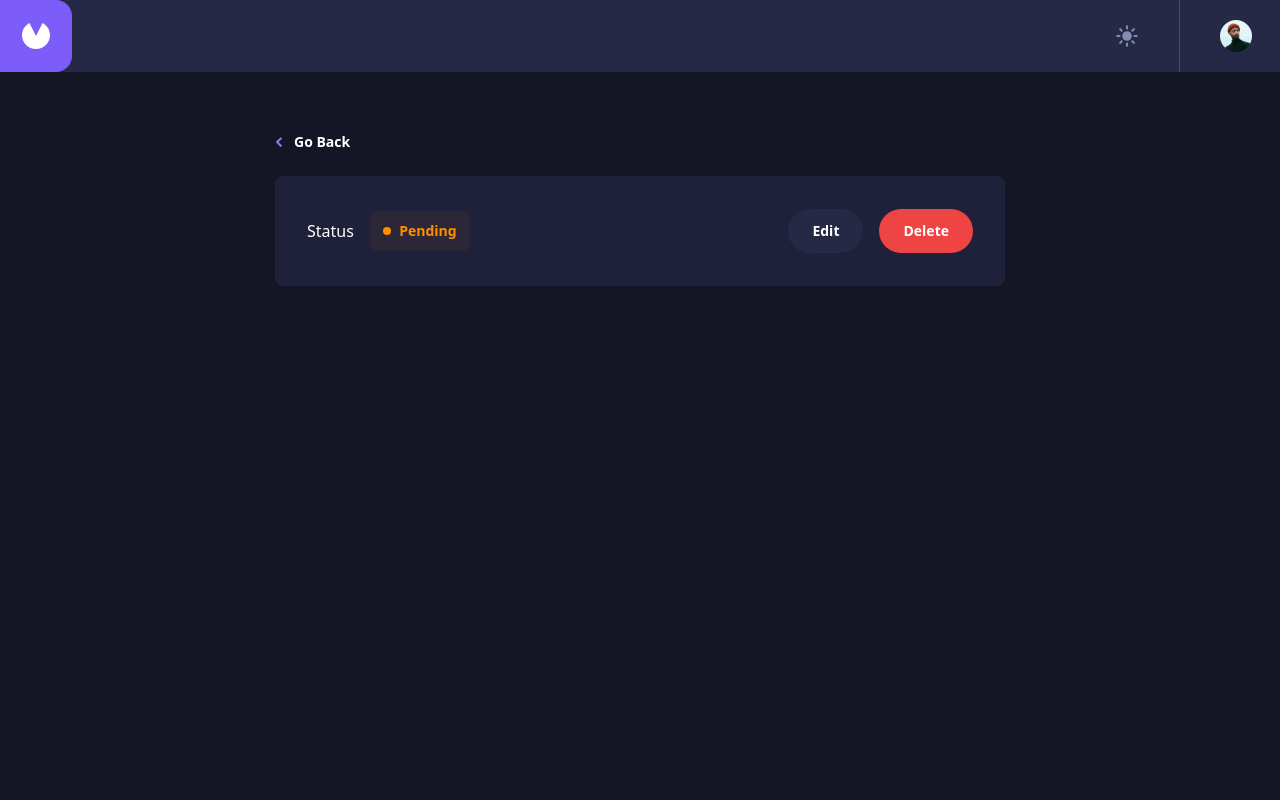
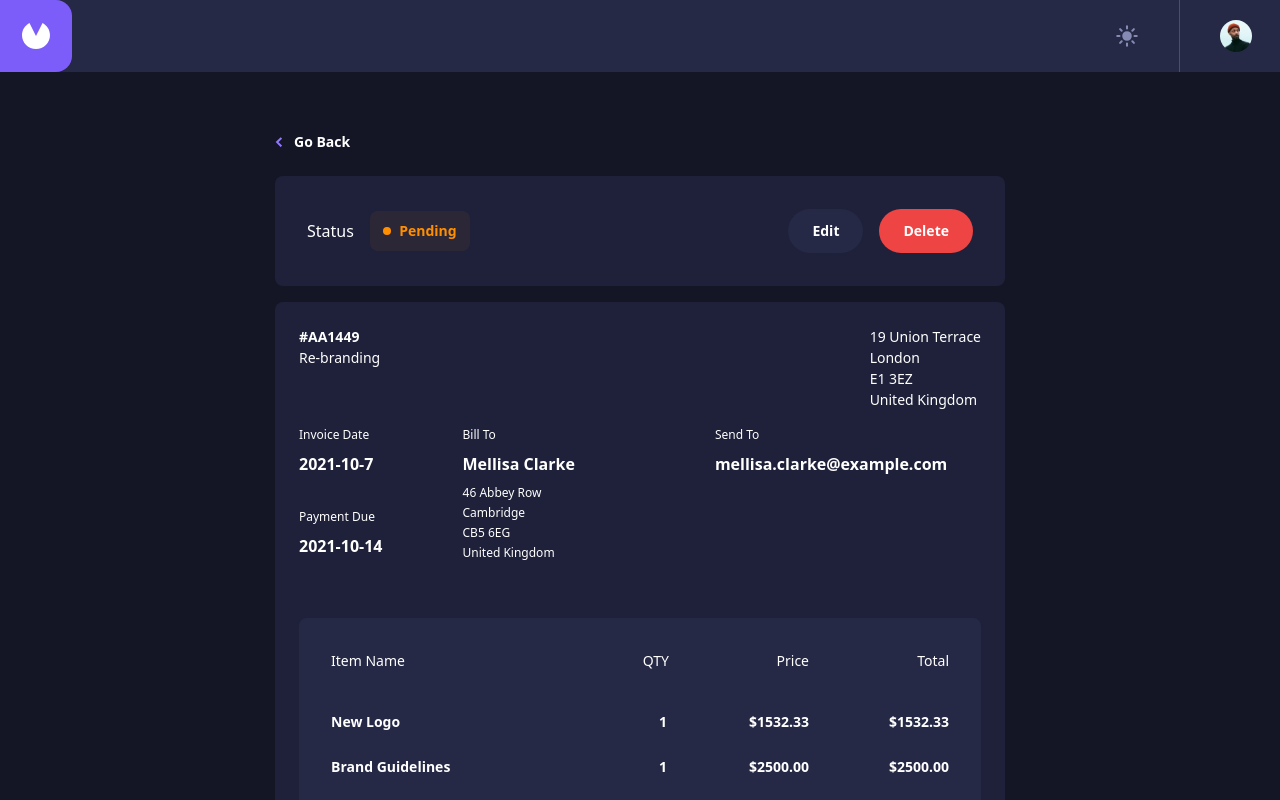
Before and after one commit to Cakinn1/Inovice-app, a React (Create React App) app: page /invoice/AA1449 in a window 1280 px wide. Shown: the top 800 px of the page. Built offline with nearby package versions, Linux system fonts and the light colour scheme.

Commit message:
implemented all user card info on invoices

```diff
--- a/src/App.tsx
+++ b/src/App.tsx
@@ -21,20 +21,20 @@ export interface InvoiceDataProps {
   total: number;
 }
 
-interface SenderAddressProps {
+export interface SenderAddressProps {
   street: string;
   city: string;
   postCode: string;
   country: string;
 }
 
-interface ClientAddressProps {
+export interface ClientAddressProps {
   street: string;
   city: string;
   postCode: string;
   country: string;
 }
-interface InvoiceItem {
+export interface InvoiceItem {
   name: string;
   quantity: number;
   price: number;
--- a/src/components/Card.tsx
+++ b/src/components/Card.tsx
@@ -39,7 +39,7 @@ export default function Card(props: InvoiceDataProps) {
   return (
     <Link
       to={`/invoice/${id}`}
-      className="justify-between text-white h-[90px] w-full rounded-lg flex items-center px-6 bg-[#1e2139]"
+      className="justify-between hover:border-[#7c5dfa] border-[#1e2139] border duration-300 text-white h-[90px] w-full rounded-lg flex items-center px-6 bg-[#1e2139]"
     >
       <div className="text-sm flex items-center gap-x-4">
         <p>#{id}</p>
--- /dev/null
+++ b/src/components/edit/EditHeader.tsx
@@ -0,0 +1,25 @@
+import React from "react";
+import { SenderAddressProps } from "../../App";
+
+interface EditHeaderProps {
+  senderAddress: SenderAddressProps;
+  id: string;
+  description: string;
+}
+
+export default function EditHeader(props: EditHeaderProps) {
+  return (
+    <div className="flex justify-between">
+      <div className="text-[14px]">
+        <p className="font-semibold">#{props.id}</p>
+        <p>{props.description}</p>
+      </div>
+      <div className="text-[14px]">
+        <p>{props.senderAddress.street}</p>
+        <p>{props.senderAddress.city}</p>
+        <p>{props.senderAddress.postCode}</p>
+        <p>{props.senderAddress.country}</p>
+      </div>
+    </div>
+  );
+}
--- /dev/null
+++ b/src/components/edit/EditMain.tsx
@@ -0,0 +1,41 @@
+import React from "react";
+import EditHeader from "./EditHeader";
+import { InvoiceDataProps } from "../../App";
+import InfoHeader from "./InfoHeader";
+import ItemInfo from "./ItemInfo";
+
+interface EditMainProps {
+  objectData: InvoiceDataProps;
+}
+
+export default function EditMain(props: EditMainProps) {
+  const { objectData } = props;
+
+  console.log(objectData);
+
+
+  return (
+    <section className="bg-[#1e2139] space-y-4 text-white rounded-lg p-6 ">
+      <div>
+        <EditHeader
+          id={objectData.id}
+          description={objectData.description}
+          senderAddress={objectData.senderAddress}
+        />
+      </div>
+      <div>
+        <InfoHeader
+          createdAt={objectData.createdAt}
+          paymentDue={objectData.paymentDue}
+          clientName={objectData.clientName}
+          clientEmail={objectData.clientEmail}
+          clientAddress={objectData.clientAddress}
+        />
+      </div>
+
+      <div className="pt-10">
+        <ItemInfo items={objectData.items} total={objectData.total} />
+      </div>
+    </section>
+  );
+}
--- /dev/null
+++ b/src/components/edit/InfoHeader.tsx
@@ -0,0 +1,47 @@
+import { ClientAddressProps } from "../../App";
+
+interface InfoProps {
+  clientAddress: ClientAddressProps;
+  clientEmail: string;
+  createdAt: string;
+  paymentDue: string;
+  clientName: string;
+}
+export default function InfoHeader(props: InfoProps) {
+  const { clientAddress, clientEmail, clientName, createdAt, paymentDue } =
+    props;
+  return (
+    <div className="flex gap-x-20 w-full">
+      <div className="space-y-8">
+        <div className="space-y-2">
+          <h1 className="text-[12px]">Invoice Date</h1>
+          <p className="font-semibold">{createdAt}</p>
+        </div>
+
+        <div className="space-y-2">
+          <h1 className="text-[12px]">Payment Due</h1>
+          <p className="font-semibold">{paymentDue}</p>
+        </div>
+      </div>
+
+      <div className="space-y-4">
+        <div className="space-y-2">
+          <h1 className="text-[12px]">Bill To</h1>
+          <p className="font-semibold">{clientName}</p>
+
+          <div className="space-y-[2px]">
+            <p className="text-[12px]">{clientAddress.street}</p>
+            <p className="text-[12px]">{clientAddress.city}</p>
+            <p className="text-[12px]">{clientAddress.postCode}</p>
+            <p className="text-[12px]">{clientAddress.country}</p>
+          </div>
+        </div>
+      </div>
+
+      <div className="flex flex-1 flex-col space-y-2   ml-[60px]">
+        <h1 className="text-[12px]">Send To</h1>
+        <p className="font-semibold">{clientEmail}</p>
+      </div>
+    </div>
+  );
+}
--- a/src/components/edit/InvoiceHeader.tsx
+++ b/src/components/edit/InvoiceHeader.tsx
@@ -4,7 +4,7 @@ import { Link } from "react-router-dom";
 
 export default function InvoiceHeader() {
   return (
-    <Link to="/" className="flex gap-x-3 font-semibold text-white items-center text-sm">
+    <Link to="/" className="flex gap-x-3 mb-6 font-semibold text-white items-center text-sm">
       <img src="/assets/icon-arrow-left.svg" alt="" />
       <h1 className="hover:opacity-40 duration-300">Go Back</h1>
     </Link>
--- /dev/null
+++ b/src/components/edit/ItemInfo.tsx
@@ -0,0 +1,42 @@
+import React from "react";
+import { InvoiceItem } from "../../App";
+
+interface ItemInfoProps {
+  items: InvoiceItem[];
+  total: number;
+}
+
+export default function ItemInfo(props: ItemInfoProps) {
+  const { items, total } = props;
+  return (
+    <>
+    <div className="bg-[#252945] space-y-10 p-8 pb-12 rounded-t-lg flex-1">
+      <div className="flex justify-between">
+        <h1 className="text-[14px]">Item Name</h1>
+        <div className="flex">
+          <h1 className="w-[10px] justify-end flex text-[14px] ">QTY</h1>
+          <h1 className="w-[140px] justify-end flex text-[14px] ">Price</h1>
+          <h1 className="w-[140px] justify-end flex text-[14px] ">Total</h1>
+        </div>
+      </div>
+
+      <div className="space-y-6">
+        {items.map((item) => (
+            <div className="flex justify-between items-center font-semibold">
+            <p className="w-[200px] flex text-[14px]">{item.name}</p>
+            <div className="flex">
+              <p className="w-[10px] text-[14px] justify-start flex ">{item.quantity}</p>
+              <p className="w-[140px] text-[14px] justify-end flex ">${item.price.toFixed(2)}</p>
+              <p className="w-[140px] text-[14px] justify-end flex ">${item.total.toFixed(2)}</p>
+            </div>
+          </div>
+        ))}
+      </div>
+    </div>
+    <div className="bg-[#0c0e16] justify-between rounded-b-lg px-8 min-h-[80px] py-8 flex items-center">
+        <h1 className="text-[14px]">Amount Due</h1>
+        <p className="font-semibold text-2xl">${total.toFixed(2)}</p>
+    </div>
+    </>
+  );
+}
--- a/src/pages/EditInvoice.tsx
+++ b/src/pages/EditInvoice.tsx
@@ -4,17 +4,18 @@ import InvoiceHeader from "../components/edit/InvoiceHeader";
 import EditOrDelete from "../components/edit/EditOrDelete";
 import { InvoiceDataProps } from "../App";
 import { Navigation } from "react-router-dom";
+import EditMain from "../components/edit/EditMain";
 
 interface EditInvoiceProps {
   invoiceData: InvoiceDataProps[];
-  setInvoiceData: (value: InvoiceDataProps[]) => void
+  setInvoiceData: (value: InvoiceDataProps[]) => void;
 }
 
 export default function EditInvoice(props: EditInvoiceProps) {
   const { invoiceData, setInvoiceData } = props;
   const navigate = useNavigate();
   const { id } = useParams();
-  const [isDeleteModalOpen, setIsDeleteModalOpen] = useState<boolean>(false)
+  const [isDeleteModalOpen, setIsDeleteModalOpen] = useState<boolean>(false);
 
   const filterOutData = invoiceData.filter((item) => {
     return item.id === id;
@@ -27,15 +28,22 @@ export default function EditInvoice(props: EditInvoiceProps) {
     });
 
     navigate("/");
-    setInvoiceData(filterOutData)
+    setInvoiceData(filterOutData);
   }
 
-  console.log(objectData);
+
   return (
-    <div className="max-w-[730px]  space-y-6  py-[60px] mx-auto">
+    <div className="max-w-[730px]  space-y-4  py-[60px] mx-auto">
       <InvoiceHeader />
 
-      <EditOrDelete isDeleteModalOpen={isDeleteModalOpen}  setIsDeleteModalOpen={setIsDeleteModalOpen} handleDeleteInvoice={handleDeleteInvoice} id={objectData.id} status={objectData.status} />
+      <EditOrDelete
+        isDeleteModalOpen={isDeleteModalOpen}
+        setIsDeleteModalOpen={setIsDeleteModalOpen}
+        handleDeleteInvoice={handleDeleteInvoice}
+        id={objectData.id}
+        status={objectData.status}
+      />
+      <EditMain objectData={objectData}  />
     </div>
   );
 }
```
